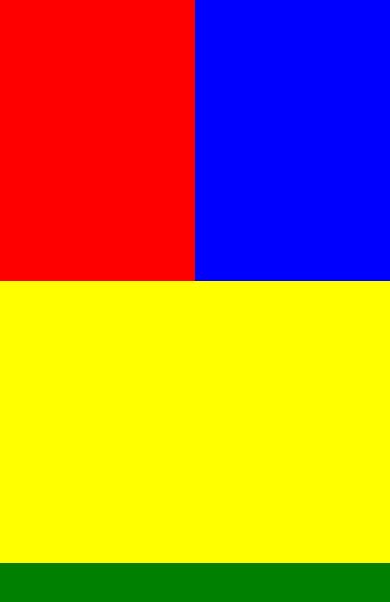
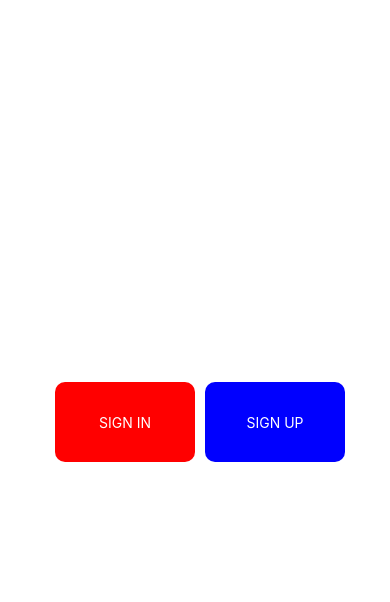
Before and after one commit to arneta04/105841104321-Arneta-LabWeb, a React Native app: screen / in a window 390 px wide. Shown: the top 602 px of the page. Built offline with nearby package versions, Linux system fonts and the light colour scheme.

Commit message:
button view

```diff
--- a/App.js
+++ b/App.js
@@ -3,33 +3,62 @@ import React from 'react'
 
 const App = () => {
   return (
-    <View style={{
-      flex:1,}}>
+    <View style ={{
+      flex: 1,
+      flexDirection:"row"
+    }}>
+      <View style = {{
+        flex: 1,
+        alignItems:"flex-end",
+        justifyContent:"center",
+      }}>
+        <View style={{
+          width: 140,
+          height :80,
+          backgroundColor: "red",
+          borderRadius: 10,
+          marginright: 10,
+          justifyContent:"center",
+          alignItems:"center",
+        }}>
+          <Text style={{
+            color:"white",
+            fontsize:25,
+          }}>
+            SIGN IN
+          </Text>
+        </View>
+      </View>
 
-    <View style={{
-      flex:1,
-      flexDirection:'row',}}>
-      <view style={{
-        flex: 1,
-        backgroundColor: 'red',
+      <View style ={{
+        flex:1,
+        alignItems:"flex-start",
+        justifyContent:"center",
       }}>
-      </view>
-      <view style={{
-        flex: 1,
-        backgroundColor: 'blue',
+        <View style ={{
+          flex:1,
+          alignItems:"flex-start",
+          justifyContent:"center",
+        }}>
+        <View style ={{
+          width:140,
+          height:80,
+          backgroundColor:"blue",
+          borderRadius:10,
+          marginLeft:10,
+          justifyContent:"center",
+          alignItems:"center",
+        }}>
+
+      <Text style ={{
+        color:"white",
+        fontsize:25,
       }}>
-      </view>
-    </View>
-    <view style={{
-        flex: 1,
-        backgroundColor: 'yellow',
-      }}>
-      </view>
-      <view style={{
-        flex: 1,
-        backgroundColor: 'green',
-      }}>
-      </view>
+        SIGN UP
+      </Text>
+          </View>
+        </View>
+      </View>
     </View>
   )
 }
```
